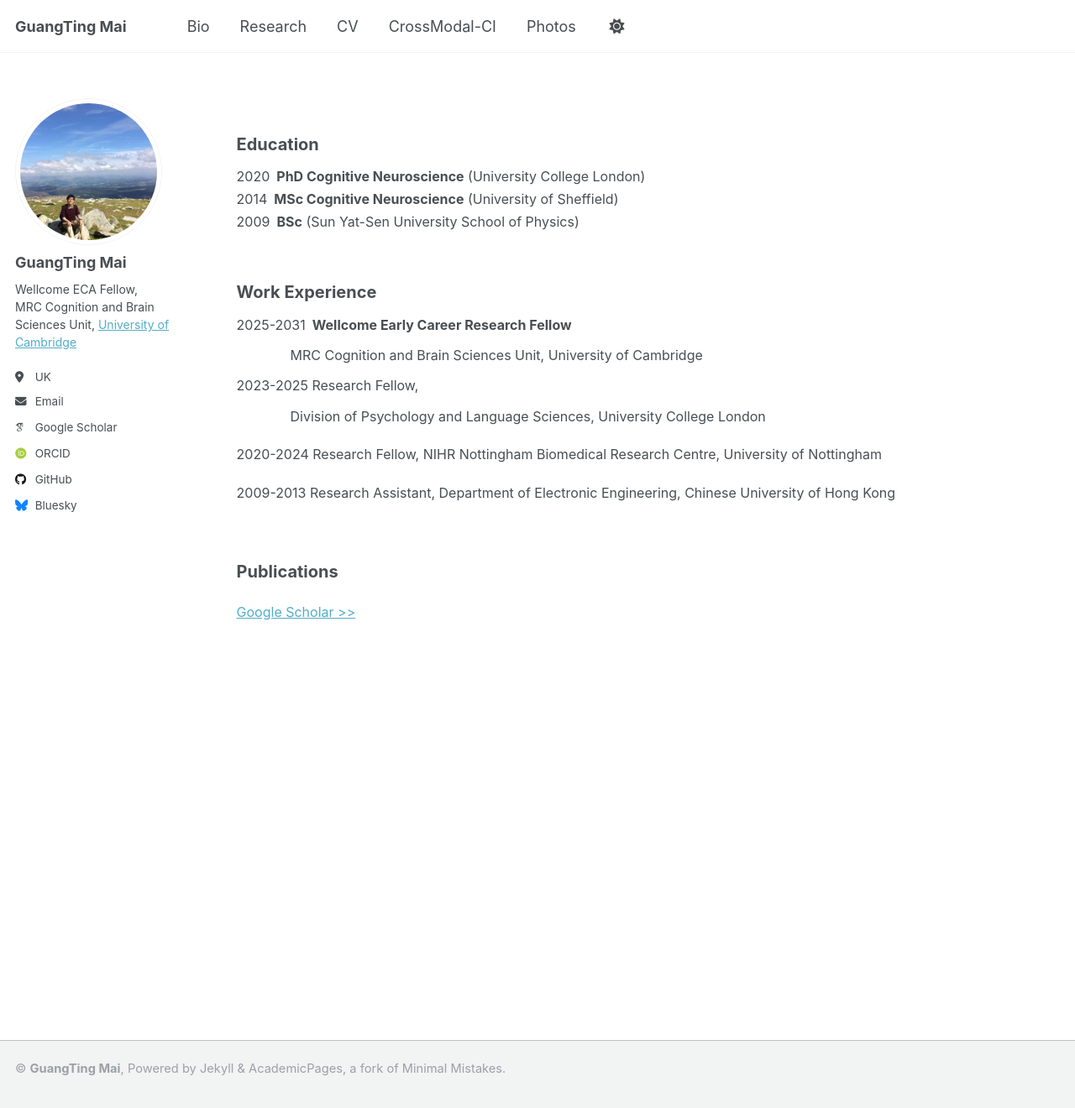
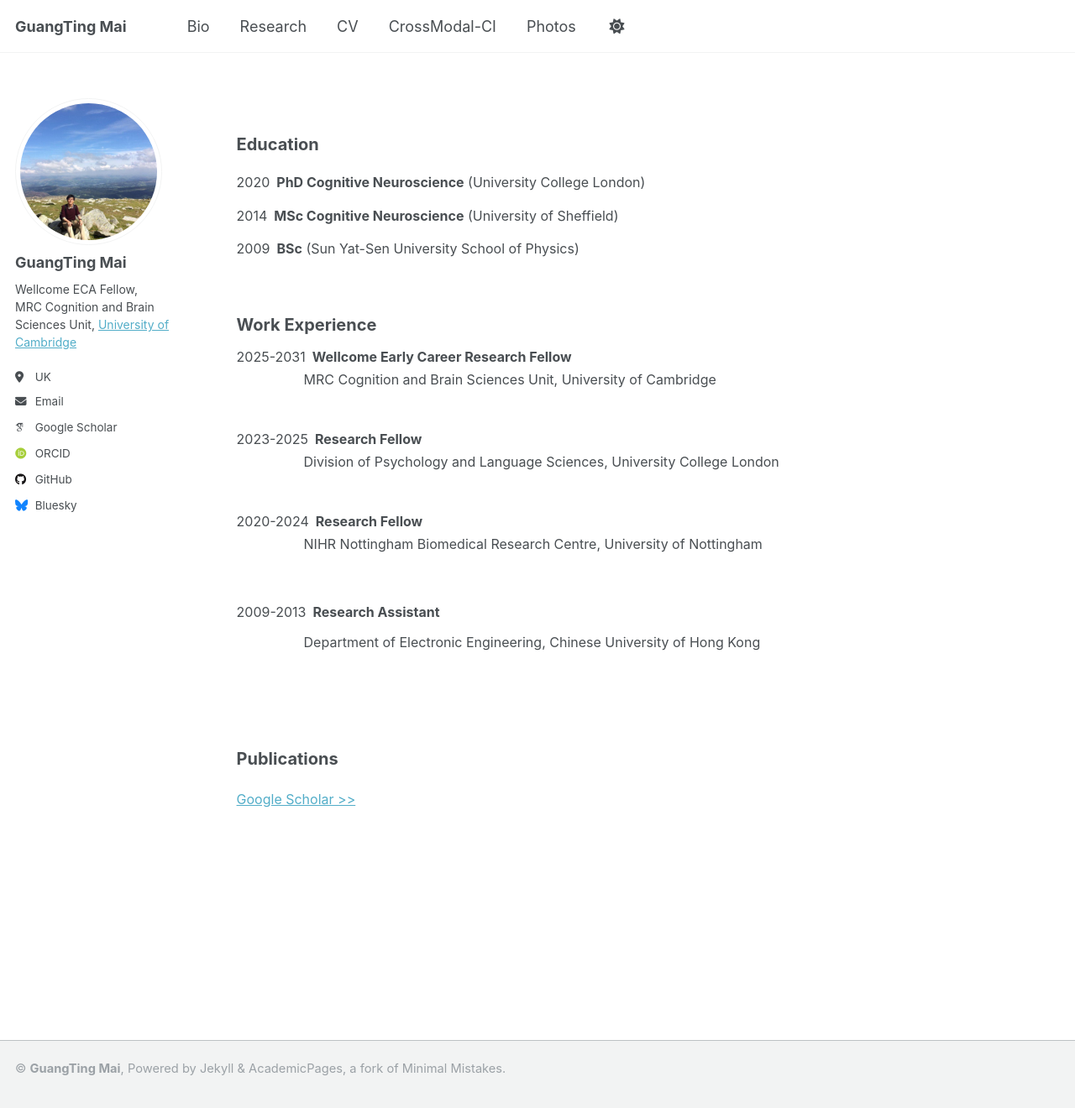
Before and after one commit to guangtingmai/guangtingmai.github.io, a Jekyll site: the page built from _pages/cv.html, in a window 1280 px wide and 1326 px high. Shown: the top 1320 px of the window at 84% size. Built offline with Jekyll 4.4.1, drawn with Linux system fonts in a browser that asks for light colours; some web fonts are replaced.

Commit message:
Update cv.html

```diff
--- a/_pages/cv.html
+++ b/_pages/cv.html
@@ -8,18 +8,20 @@
 ---
 <br>
 <p><span style="font-size: 15pt;line-height: 1.4;display: block;margin-bottom: 0.07vh"><strong>Education</strong></span></p>
-<p><span style="font-size: 12pt;line-height: 0.2;display: block;">2020&ensp;<strong>PhD Cognitive Neuroscience</strong> (University College London)</span></p>
-<p><span style="font-size: 12pt;line-height: 0.2;display: block;">2014&ensp;<strong>MSc Cognitive Neuroscience</strong> (University of Sheffield) </span></p>
-<p><span style="font-size: 12pt;line-height: 0.2;display: block;">2009&ensp;<strong>BSc</strong> (Sun Yat-Sen University School of Physics)</span></p>
+<p><span style="font-size: 12pt;line-height: 1;display: block;">2020&ensp;<strong>PhD Cognitive Neuroscience</strong> (University College London)</span></p>
+<p><span style="font-size: 12pt;line-height: 1;display: block;">2014&ensp;<strong>MSc Cognitive Neuroscience</strong> (University of Sheffield) </span></p>
+<p><span style="font-size: 12pt;line-height: 1;display: block;">2009&ensp;<strong>BSc</strong> (Sun Yat-Sen University School of Physics)</span></p>
 <br>
 <p><span style="font-size: 15pt;line-height: 1.4;display: block;margin-bottom: 0.07vh"><strong>Work Experience</strong></span></p>
 <p><span style="font-size: 12pt;line-height: 0.2;display: block;">2025-2031&ensp;<strong>Wellcome Early Career Research Fellow</strong></span></p>
-<p><span style="font-size: 12pt;line-height: 1.4;display: block;;margin-bottom: 0.25vh">&emsp;&emsp;&emsp;&emsp;MRC Cognition and Brain Sciences Unit, University of Cambridge</span></p>
-<p><span style="font-size: 12pt;line-height: 0.2;display: block;">2023-2025 Research Fellow, </span></p>
-<p><span style="font-size: 12pt;line-height: 1.4;display: block;;margin-bottom: 0.25vh">&emsp;&emsp;&emsp;&emsp;Division of Psychology and Language Sciences, University College London</span></p>
- <p><span style="font-size: 12pt;line-height: 1.4;display: block;">2020-2024 Research Fellow, NIHR Nottingham Biomedical Research Centre, University of Nottingham</span></p>
-<p><span style="font-size: 12pt;line-height: 1.4;display: block;">2009-2013 Research Assistant, Department of Electronic Engineering, Chinese University of Hong Kong</span></p>
-<br>
+<p><span style="font-size: 12pt;line-height: 0.2;display: block;">&emsp;&emsp;&emsp;&emsp;&emsp;MRC Cognition and Brain Sciences Unit, University of Cambridge</span></p><br>
+<p><span style="font-size: 12pt;line-height: 0.2;display: block;">2023-2025&ensp;<strong>Research Fellow</strong></span></p>
+<p><span style="font-size: 12pt;line-height: 0.2;display: block;">&emsp;&emsp;&emsp;&emsp;&emsp;Division of Psychology and Language Sciences, University College London</span></p><br>
+<p><span style="font-size: 12pt;line-height: 0.2;display: block;">2020-2024&ensp;<strong>Research Fellow</strong></span></p>
+<p><span style="font-size: 12pt;line-height: 0.2;display: block;">&emsp;&emsp;&emsp;&emsp;&emsp;NIHR Nottingham Biomedical Research Centre, University of Nottingham</span></p><br>
+<p><span style="font-size: 12pt;line-height: 1.4;display: block;">2009-2013&ensp;<strong>Research Assistant</strong></span></p>
+<p><span style="font-size: 12pt;line-height: 0.2;display: block;">&emsp;&emsp;&emsp;&emsp;&emsp;Department of Electronic Engineering, Chinese University of Hong Kong</span></p><br>
+<br><br>
 <p><span style="font-size: 15pt;line-height: 1.4;display: block;margin-bottom: 0.07vh"><strong>Publications</strong></span></p>
 <p><span style="font-size: 12pt;line-height: 1.4;display: block;"><a href="https://scholar.google.com/citations?user=bCQ03mIAAAAJ&hl=en">
  Google Scholar >></a></span></p>
```
